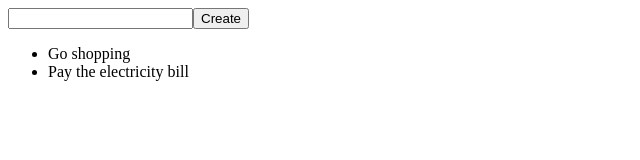
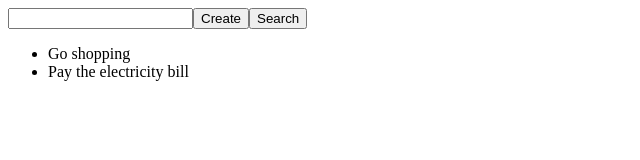
Before and after one commit to Jeannot-MN/react-patterns-book-pratice, a React (Create React App) app: page / in a window 1280 px wide. Shown: the top 160 px of the page, without its empty margins (0-640 px from the left). Built offline with nearby package versions, Linux system fonts and the light colour scheme.

Commit message:
Memoize values with useMemo

```diff
--- a/src/App.tsx
+++ b/src/App.tsx
@@ -1,4 +1,4 @@
-import { useEffect, useState } from 'react';
+import { useEffect, useMemo, useState } from 'react';
 import List from './List';
 
 
@@ -10,8 +10,9 @@ const initialTodos = [
 function App() {
   const [todoList, setTodoList] = useState(initialTodos);
   const [task, setTask] = useState('');
+  const [term, setTerm] = useState('');
 
-  const handleCreate = () =>{
+  const handleCreate = () => {
     const newTodo = {
       id: Date.now(),
       task,
@@ -21,10 +22,19 @@ function App() {
     setTask('');
   }
 
-  useEffect(()=>{
+  const handleSearch = () => {
+    setTerm(task);
+  }
+
+  useEffect(() => {
     console.log("<App/> rendering...");
 
   });
+
+  const filteredTodoList = useMemo(() => todoList.filter(todo => {
+    console.log("Filtering...");
+    return todo.task.toLocaleLowerCase().includes(term.toLocaleLowerCase());
+  }), [term, todoList]);
 
   return (
     <>
@@ -34,7 +44,8 @@ function App() {
         onChange={(e) => setTask(e.target.value)}
       />
       <button onClick={handleCreate}>Create</button>
-      <List todoList={todoList} />
+      <button onClick={handleSearch}>Search</button>
+      <List todoList={filteredTodoList} />
     </>
   )
 }
--- a/src/List.tsx
+++ b/src/List.tsx
@@ -13,7 +13,7 @@ interface Props {
 const List: FC<Props> = ({ todoList }) => {
 
     useEffect(() => {
-        console.log("<List/> rendering...");
+        // console.log("<List/> rendering...");
     });
 
     return (
--- a/src/Task.tsx
+++ b/src/Task.tsx
@@ -8,7 +8,7 @@ interface Props {
 const Task: FC<Props> = ({task}) => {
 
     useEffect(() => {
-        console.log(`<Task/> ${task} rendering...`);
+        // console.log(`<Task/> ${task} rendering...`);
     });
 
     return (
```
